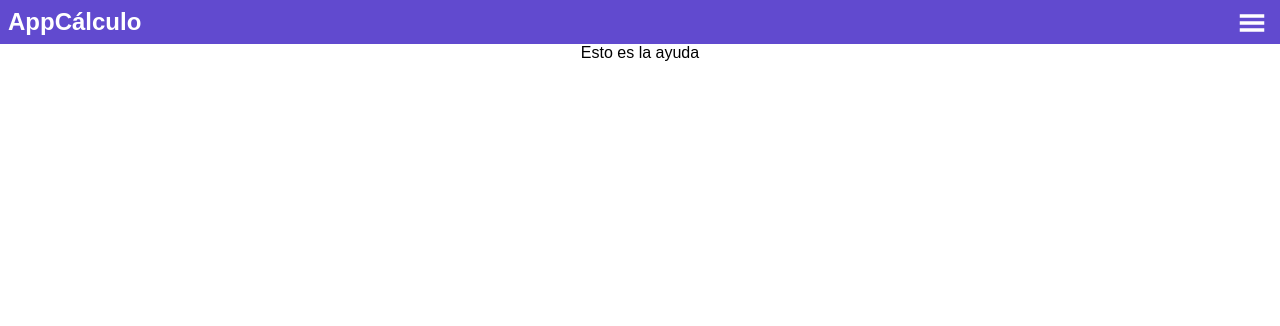
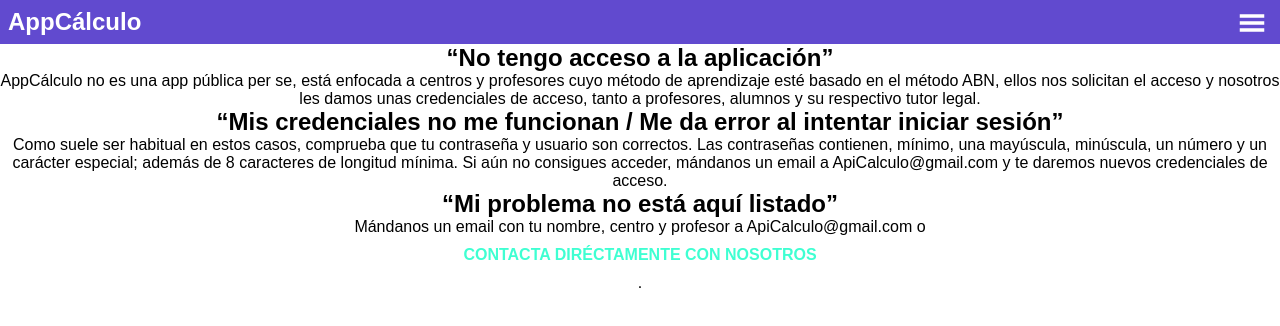
Before and after one commit to KeywizZ/AppCalculo, a React (Create React App) app: page /help in a window 1280 px wide. Shown: the top 326 px of the page. Built offline with nearby package versions, Linux system fonts and the light colour scheme; a web font is replaced by a local one.

Commit message:
Help page info

```diff
--- a/src/pages/Help/Help.jsx
+++ b/src/pages/Help/Help.jsx
@@ -1,7 +1,46 @@
-import React from 'react'
+import React from "react";
 
 export const Help = () => {
   return (
-    <div>Esto es la ayuda</div>
-  )
-}
+    <div className="helpContainer">
+      <div className="helpSection">
+        <h2>
+          <q>No tengo acceso a la aplicación</q>
+        </h2>
+        <p>
+          AppCálculo no es una app pública per se, está enfocada a centros y
+          profesores cuyo método de aprendizaje esté basado en el método ABN,
+          ellos nos solicitan el acceso y nosotros les damos unas credenciales
+          de acceso, tanto a profesores, alumnos y su respectivo tutor legal.
+        </p>
+      </div>
+      <div className="helpSection">
+        <h2>
+          <q>
+            Mis credenciales no me funcionan / Me da error al intentar iniciar
+            sesión
+          </q>
+        </h2>
+        <p>
+          Como suele ser habitual en estos casos, comprueba que tu contraseña y
+          usuario son correctos. Las contraseñas contienen, mínimo, una
+          mayúscula, minúscula, un número y un carácter especial; además de 8
+          caracteres de longitud mínima. Si aún no consigues acceder, mándanos
+          un email a ApiCalculo@gmail.com y te daremos nuevos credenciales de
+          acceso.
+        </p>
+      </div>
+      <div className="helpSection">
+        <h2>
+          {" "}
+          <q>Mi problema no está aquí listado</q>{" "}
+        </h2>
+        <p>
+          Mándanos un email con tu nombre, centro y profesor a
+          ApiCalculo@gmail.com o{" "}
+          <a href="/about">contacta diréctamente con nosotros</a>.
+        </p>
+      </div>
+    </div>
+  );
+};
```
